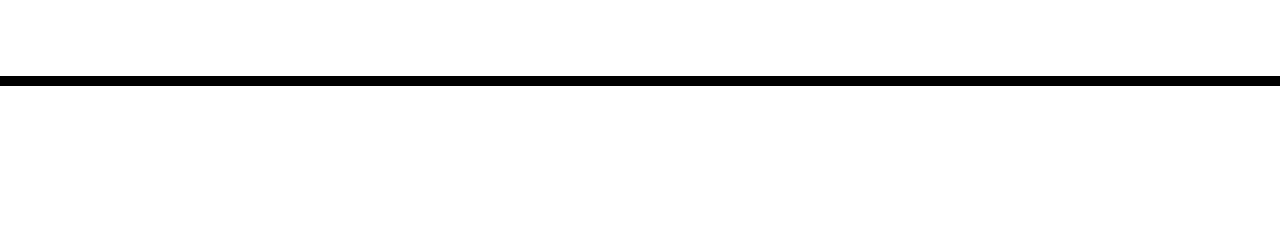
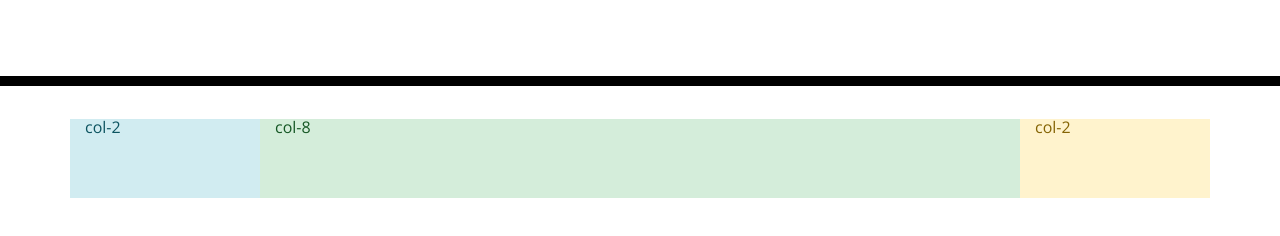
Before and after one commit to jackreedjackreed/responsive-planner, a plain HTML site: page index.html in a window 1280 px wide. Shown: the part 182-418 px from the top of the page. Drawn offline with nearby package versions, Linux system fonts and the light colour scheme.

Commit message:
add js script, first timeblock

```diff
--- a/index.html
+++ b/index.html
@@ -30,9 +30,15 @@
     </header>
     <div class="container">
       <!-- Timeblocks go here -->
+      <div id=timeblock class="row">
+        <div class="col-2 alert-info">col-2</div>
+        <div class="col-8 alert-success">col-8</div>
+        <div class="col-2 alert-warning">col-2 </div>
+      </div>
     </div>
 
     <script src="https://cdnjs.cloudflare.com/ajax/libs/jquery/3.2.1/jquery.min.js"></script>
     <script src="https://cdnjs.cloudflare.com/ajax/libs/moment.js/2.24.0/moment.min.js"></script>
+    <script src="luxon.js"></script>
   </body>
 </html>
```
Also changed, not shown: 05-third-party-apis-homework-demo.gif (added), script.js (added).
